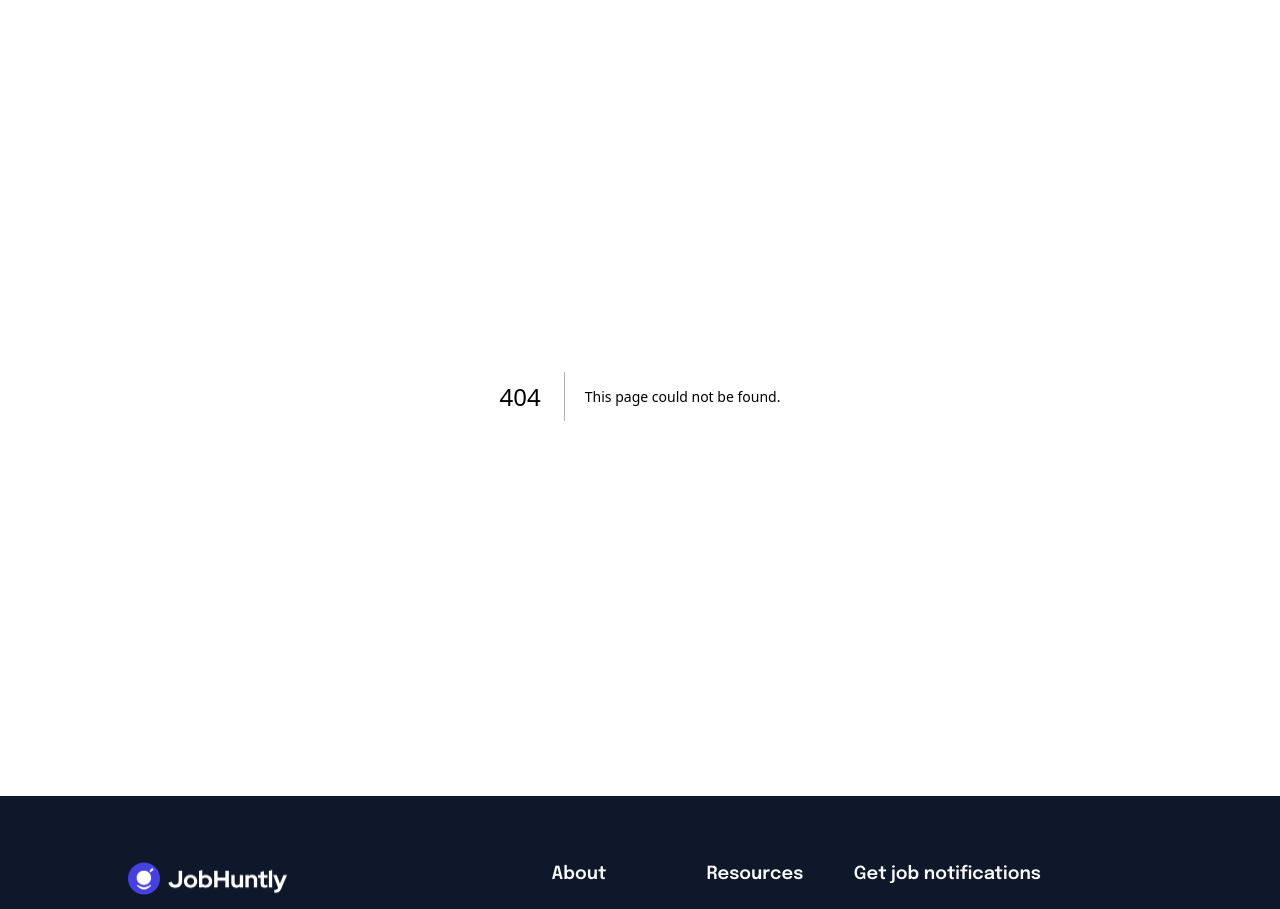
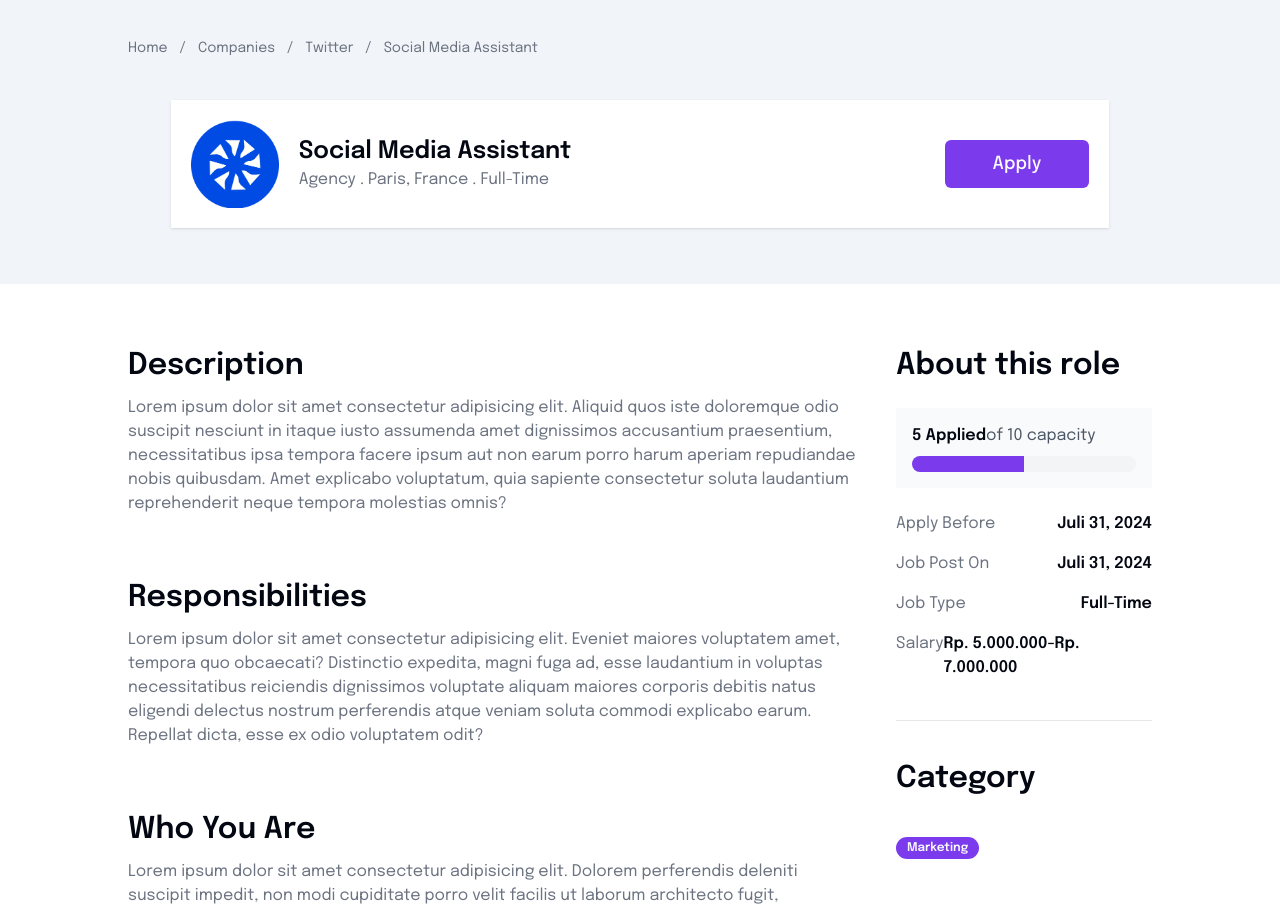
Before and after one commit to Muhammad-Ilham-Ferdiansyah/job-portal, a Next.js app: page /detail/job/1 in a window 1280 px wide. Before the commit this address had no page. Shown: the part 80-989 px from the top of the page. Built offline with nearby package versions, Linux system fonts and the light colour scheme.

Commit message:
Add Slicing Job Detail Page

```diff
--- /dev/null
+++ b/src/app/detail/job/[id]/page.tsx
@@ -0,0 +1,138 @@
+import { Badge } from "@/components/ui/badge";
+import { Button } from "@/components/ui/button";
+import { Progress } from "@/components/ui/progress";
+import { Separator } from "@/components/ui/separator";
+import Image from "next/image";
+import Link from "next/link";
+import { FC } from "react";
+
+interface DetailJobPageProps {
+
+}
+
+const DetailJobPage: FC<DetailJobPageProps> = ({}) => {
+    return (
+       <>
+             <div className="bg-slate-100 px-32 pt-10 pb-14">
+                <div className="inline-flex gap-3 text-sm text-muted-foreground">
+                    <Link href='/' className="hover:underline hover:text-black">Home</Link> / {" "}
+                    <Link href='/find-companies' className="hover:underline hover:text-black">Companies</Link> / {" "}
+                    <Link href='/detail/company/1' className="hover:underline hover:text-black">Twitter</Link> / {" "}
+                    <Link href='/detail/job/1' className="hover:underline hover:text-black">Social Media Assistant</Link>
+                </div>
+                <div className="bg-white shadow mt-10 p-5 w-11/12 mx-auto flex flex-row justify-between items-center">
+                    <div className="inline-flex items-center gap-5">
+                        <Image src="/images/company2.png" alt="/images/company2.png" width={88} height={88} />
+                        <div>
+                            <div className="text-2xl font-semibold">
+                                Social Media Assistant
+                            </div>
+                            <div className="text-muted-foreground">
+                                Agency . Paris, France . Full-Time
+                            </div>
+                        </div>
+                    </div>
+                    <Button size="lg" className="text-lg px-12 py-6">
+                        Apply
+                    </Button>
+                </div>
+            </div>
+            <div className="px-32 py-16 flex flex-row items-start gap-10">
+                <div className="w-3/4">
+                    <div className="mb-16">
+                        <div className="text-3xl font-semibold mb-3">Description</div>
+                        <div className="text-muted-foreground">
+                            <p>Lorem ipsum dolor sit amet consectetur adipisicing elit. Aliquid quos iste doloremque odio suscipit nesciunt in itaque iusto assumenda amet dignissimos accusantium praesentium, necessitatibus ipsa tempora facere ipsum aut non earum porro harum aperiam repudiandae nobis quibusdam. Amet explicabo voluptatum, quia sapiente consectetur soluta laudantium reprehenderit neque tempora molestias omnis?</p>
+                        </div>
+                    </div>
+                    <div className="mb-16">
+                        <div className="text-3xl font-semibold mb-3">Responsibilities</div>
+                        <div className="text-muted-foreground">
+                            <p>Lorem ipsum dolor sit amet consectetur adipisicing elit. Eveniet maiores voluptatem amet, tempora quo obcaecati? Distinctio expedita, magni fuga ad, esse laudantium in voluptas necessitatibus reiciendis dignissimos voluptate aliquam maiores corporis debitis natus eligendi delectus nostrum perferendis atque veniam soluta commodi explicabo earum. Repellat dicta, esse ex odio voluptatem odit?</p>
+                        </div>
+                    </div>
+                    <div className="mb-16">
+                        <div className="text-3xl font-semibold mb-3">Who You Are</div>
+                        <div className="text-muted-foreground">
+                            <p>Lorem ipsum dolor sit amet consectetur adipisicing elit. Dolorem perferendis deleniti suscipit impedit, non modi cupiditate porro velit facilis ut laborum architecto fugit, inventore reiciendis sit ad enim, eos nostrum in natus corrupti. Doloremque nostrum, libero earum ut tenetur quasi, architecto quam quae repellat necessitatibus nam? Voluptas dolores quo a.</p>
+                        </div>
+                    </div>
+                    <div className="mb-16">
+                        <div className="text-3xl font-semibold mb-3">Nice-To-Haves</div>
+                        <div className="text-muted-foreground">
+                            <p>Lorem ipsum dolor, sit amet consectetur adipisicing elit. Voluptatibus qui enim vel quisquam eius dignissimos cumque beatae, dolor vitae laudantium, atque suscipit quod placeat explicabo ratione neque reprehenderit itaque id quia numquam fuga fugiat quis dolorum autem? Assumenda vero et consequatur aut, ut natus ullam, labore laboriosam ab accusamus quae?</p>
+                        </div>
+                    </div>
+                </div>
+                <div className="w-1/4">
+                    <div>
+                        <div className="text-3xl font-semibold">
+                            About this role
+                        </div>
+                        <div className="mt-6 p-4 bg-gray-50">
+                            <div className="mb-2">
+                                <span className="font-semibold">5 Applied</span>
+                                <span className="text-gray-600">of 10 capacity</span>
+                            </div>
+                            <Progress value={50} />
+                        </div>
+                        <div className="mt-6 space-y-4">
+                            <div className="flex flex-row justify-between">
+                                <div className="text-gray-500">
+                                    Apply Before
+                                </div>
+                                <div className="font-semibold">
+                                    Juli 31, 2024
+                                </div>
+                            </div>
+                            <div className="flex flex-row justify-between">
+                                <div className="text-gray-500">
+                                    Job Post On
+                                </div>
+                                <div className="font-semibold">
+                                    Juli 31, 2024
+                                </div>
+                            </div>
+                            <div className="flex flex-row justify-between">
+                                <div className="text-gray-500">
+                                    Job Type
+                                </div>
+                                <div className="font-semibold">
+                                    Full-Time
+                                </div>
+                            </div>
+                            <div className="flex flex-row justify-between">
+                                <div className="text-gray-500">
+                                    Salary
+                                </div>
+                                <div className="font-semibold">
+                                    Rp. 5.000.000-Rp. 7.000.000
+                                </div>
+                            </div>
+
+                        </div>
+                    </div>
+                    <Separator className="my-10" />
+                    <div>
+                        <div className="text-3xl font-semibold">Category</div>
+                        <div className="my-10 inline-flex gap-4">
+                            <Badge>Marketing</Badge>
+                        </div>
+                    </div>
+
+                    <Separator className="my-10" />
+                    <div>
+                        <div className="text-3xl font-semibold">Required Skills</div>
+                        <div className="my-10 inline-flex gap-4">
+                            {[0,1,2].map((item:number) => (
+                                <Badge variant="outline" key={item}>Marketing</Badge>
+                            ))}
+                        </div>
+                    </div>
+                </div>
+            </div>
+       </>
+    );
+}
+
+export default DetailJobPage;
--- a/src/app/find-companies/page.tsx
+++ b/src/app/find-companies/page.tsx
@@ -26,7 +26,21 @@ const dataDummy: CompanyType[] = [
         description: "Lorem ipsum dolor sit amet consectetur adipisicing elit. Iure, porro? Iusto nam error doloribus possimus, rem velit alias placeat ullam suscipit ipsum tenetur blanditiis quia accusamus nostrum ex hic? Dolorum aliquam et distinctio temporibus recusandae. Nam harum placeat dicta, quas, suscipit consequatur debitis natus perferendis ducimus accusamus minima sapiente rerum? Consequatur cum nostrum beatae unde possimus rem recusandae reiciendis, voluptates at sit odio veritatis incidunt eum aut quidem? Nobis ipsum possimus quod reiciendis atque dolore perferendis cum nihil quis eligendi vitae fugiat, temporibus ad magnam facere deleniti! Magnam praesentium deserunt est ullam. Hic eaque minima pariatur harum dolor, incidunt natus!",
         name: "Twitter",
         totalJobs: 10
-    }
+    },
+    {
+        image: "/images/company2.png",
+        categories: "Marketing",
+        description: "Lorem ipsum dolor sit amet consectetur adipisicing elit. Iure, porro? Iusto nam error doloribus possimus, rem velit alias placeat ullam suscipit ipsum tenetur blanditiis quia accusamus nostrum ex hic? Dolorum aliquam et distinctio temporibus recusandae. Nam harum placeat dicta, quas, suscipit consequatur debitis natus perferendis ducimus accusamus minima sapiente rerum? Consequatur cum nostrum beatae unde possimus rem recusandae reiciendis, voluptates at sit odio veritatis incidunt eum aut quidem? Nobis ipsum possimus quod reiciendis atque dolore perferendis cum nihil quis eligendi vitae fugiat, temporibus ad magnam facere deleniti! Magnam praesentium deserunt est ullam. Hic eaque minima pariatur harum dolor, incidunt natus!",
+        name: "Twitter",
+        totalJobs: 10
+    },
+    {
+        image: "/images/company2.png",
+        categories: "Marketing",
+        description: "Lorem ipsum dolor sit amet consectetur adipisicing elit. Iure, porro? Iusto nam error doloribus possimus, rem velit alias placeat ullam suscipit ipsum tenetur blanditiis quia accusamus nostrum ex hic? Dolorum aliquam et distinctio temporibus recusandae. Nam harum placeat dicta, quas, suscipit consequatur debitis natus perferendis ducimus accusamus minima sapiente rerum? Consequatur cum nostrum beatae unde possimus rem recusandae reiciendis, voluptates at sit odio veritatis incidunt eum aut quidem? Nobis ipsum possimus quod reiciendis atque dolore perferendis cum nihil quis eligendi vitae fugiat, temporibus ad magnam facere deleniti! Magnam praesentium deserunt est ullam. Hic eaque minima pariatur harum dolor, incidunt natus!",
+        name: "Twitter",
+        totalJobs: 10
+    },
 ];
 
 
--- a/src/components/organisms/JobCard/index.tsx
+++ b/src/components/organisms/JobCard/index.tsx
@@ -4,6 +4,7 @@ import { Progress } from "@/components/ui/progress";
 import { Separator } from "@/components/ui/separator";
 import { JobType } from "@/types";
 import Image from "next/image";
+import { useRouter } from "next/navigation";
 import { FC } from "react";
 
 interface JobCardProps extends JobType {
@@ -11,8 +12,9 @@ interface JobCardProps extends JobType {
 }
 
 const JobCard: FC<JobCardProps> = ({ applicants, categories, desc, image, jobType, location, name, needs, type}) => {
+    const router = useRouter()
     return (
-        <div className="w-full border mb-5 p-6 border-border flex flex-row justify-between items-center">
+        <div onClick={()=> router.push('/detail/job/1')} className="w-full border mb-5 p-6 border-border flex flex-row justify-between items-center">
             <div className="flex flex-row items-start gap-6">
                 <div>
                     <Image src={image} alt={image} width={64} height={64} />
```
